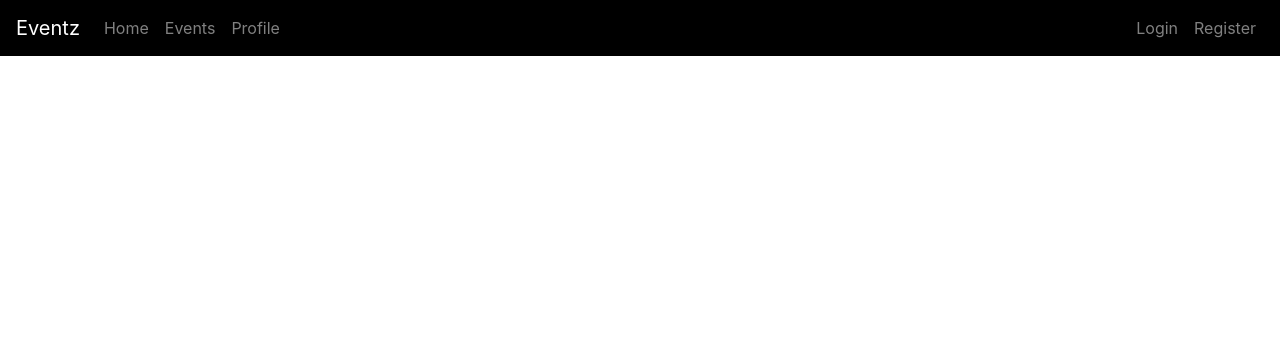
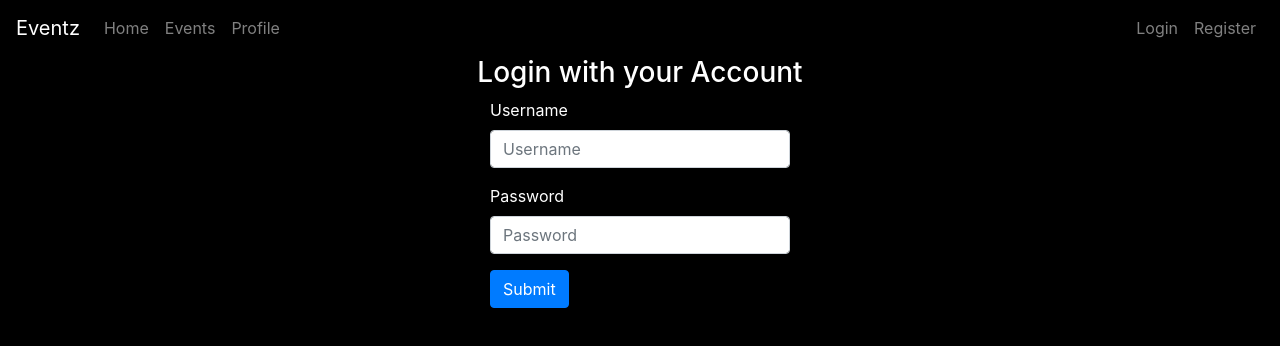
Before and after one commit to petrixro/eventz-frontend, a React (Create React App) app: page /login in a window 1280 px wide. Shown: the top 346 px of the page. Built offline with nearby package versions, Linux system fonts and the light colour scheme.

Commit message:
user register and login components

```diff
--- a/src/App.js
+++ b/src/App.js
@@ -4,8 +4,9 @@ import "bootstrap/dist/css/bootstrap.min.css";
 import Home from "./components/Home";
 import Events from "./components/Events";
 import UserPage from "./components/UserPage";
-import NavbarComponent from "./components/navigation/Navbar";
+import NavbarComponent from "./components/Navbar";
 import RegisterPage from "./components/Register";
+import LoginPage from "./components/Login";
 
 function App() {
   return (
@@ -17,6 +18,7 @@ function App() {
           <Route path="/events" exact component={Events} />
           <Route path="/profile" exact component={UserPage} />
           <Route path="/register" exact component={RegisterPage} />
+          <Route path="/login" exact component={LoginPage} />
         </Switch>
       </Router>
     </div>
--- /dev/null
+++ b/src/components/Login.js
@@ -0,0 +1,99 @@
+import React, { useState } from "react";
+import { Container, Form, Row, Button, Alert } from "react-bootstrap";
+import AuthService from "..//services/AuthService";
+
+const LoginPage = (props) => {
+  const [username, setUsername] = useState("");
+  const [password, setPassword] = useState("");
+  const [message, setMessage] = useState("");
+
+  async function handleLogin(event) {
+    event.preventDefault();
+    try {
+      await AuthService.loginUser(username, password);
+      props.history.push({
+        pathname: "/",
+      });
+      window.location.reload();
+      console.log(localStorage.getItem("user"));
+    } catch (e) {
+      if (e !== undefined) {
+        setMessage(
+          "Error: Email or password are wrong or account is not active."
+        );
+      }
+    }
+  }
+
+  function handleChange(event) {
+    event.preventDefault();
+    const { name, value } = event.target;
+
+    switch (name) {
+      case "username":
+        setUsername(value);
+        break;
+      case "password":
+        setPassword(value);
+        break;
+      default:
+        break;
+    }
+  }
+  return (
+    <Container
+      fluid
+      style={{
+        backgroundColor: "black",
+        color: "white",
+        textAlign: "center",
+        height: "800px",
+      }}
+    >
+      <h3>Login with your Account</h3>
+      <Row className="justify-content-center">
+        <Form
+          className="register-form"
+          style={{ width: "300px", textAlign: "left" }}
+          onSubmit={handleLogin}
+        >
+          <Form.Group>
+            <Form.Label>Username</Form.Label>
+            <Form.Control
+              name="username"
+              type="text"
+              placeholder="Username"
+              minLength="3"
+              maxLength="20"
+              value={username}
+              onChange={handleChange}
+            />
+          </Form.Group>
+          <Form.Group>
+            <Form.Label>Password</Form.Label>
+            <Form.Control
+              type="password"
+              name="password"
+              placeholder="Password"
+              minLength="3"
+              maxLength="20"
+              value={password}
+              onChange={handleChange}
+            />
+          </Form.Group>
+          {props.location.state !== undefined && (
+            <Alert variant="success">{props.location.state}</Alert>
+          )}
+          {message.length > 0 && message !== undefined && (
+            <Alert variant="danger">{message}</Alert>
+          )}
+          <Button variant="primary" type="submit">
+            Submit
+          </Button>
+        </Form>
+      </Row>
+    </Container>
+  );
+};
+
+export default LoginPage;
--- /dev/null
+++ b/src/components/Navbar.js
@@ -0,0 +1,58 @@
+import React, { useState, useEffect } from "react";
+import Navbar from "react-bootstrap/Navbar";
+import Nav from "react-bootstrap/Nav";
+import AuthService from "..//services/AuthService";
+
+const NavbarComponent = () => {
+  const [state, setState] = useState({
+    showModeratorBoard: false,
+    showAdminBoard: false,
+    currentUser: undefined,
+  });
+
+  useEffect(() => {
+    const user = AuthService.getCurrentUser();
+
+    if (user) {
+      setState({
+        currentUser: user,
+      });
+    }
+  }, []);
+
+  const logOut = () => {
+    AuthService.logout();
+  };
+  return (
+    <Navbar collapseOnSelect expand="lg" variant="dark">
+      <Navbar.Brand href="#home">Eventz</Navbar.Brand>
+      <Navbar.Toggle aria-controls="responsive-navbar-nav" />
+      <Navbar.Collapse id="responsive-navbar-nav">
+        <Nav className="mr-auto">
+          <Nav.Link href="/">Home</Nav.Link>
+          <Nav.Link href="/events">Events</Nav.Link>
+          <Nav.Link href="/profile">Profile</Nav.Link>
+        </Nav>
+        <Nav>
+          {state.currentUser ? (
+            <Nav>
+              <Nav.Link href="/myprofile">
+                {state.currentUser.username}
+              </Nav.Link>
+              <Nav.Link href="/login" onClick={logOut}>
+                Logout
+              </Nav.Link>
+            </Nav>
+          ) : (
+            <Nav>
+              <Nav.Link href="/login">Login</Nav.Link>
+              <Nav.Link href="/register">Register</Nav.Link>
+            </Nav>
+          )}
+        </Nav>
+      </Navbar.Collapse>
+    </Navbar>
+  );
+};
+
+export default NavbarComponent;
--- a/src/components/Register.js
+++ b/src/components/Register.js
@@ -1,28 +1,72 @@
 import React, { useState } from "react";
-import { Container, Form, Row, Button } from "react-bootstrap";
-import AuthService from "../services/AuthService";
-import axios from "axios";
+import { Container, Form, Row, Button, Alert } from "react-bootstrap";
+import { useHistory } from "react-router-dom";
+import AuthService from "..//services/AuthService";
 
-const API_URL = "http://localhost:8080/api/v1/auth/";
-
-const RegisterPage = () => {
+const RegisterPage = (props) => {
   const [username, setUsername] = useState("");
+  const [message, setMessage] = useState("");
   const [password, setPassword] = useState("");
   const [verpassword, setverPassword] = useState("");
   const [email, setEmail] = useState("");
   const [role, setRole] = useState("USER");
+  const [usernameError, setUsernameError] = useState("");
+  const [passwordError, setpasswordError] = useState("");
+  const [verpasswordError, setverpasswordError] = useState("");
+  const [emailError, setEmailError] = useState("");
+  const validEmailRegex = RegExp(
+    /^(([^<>()\[\]\.,;:\s@\"]+(\.[^<>()\[\]\.,;:\s@\"]+)*)|(\".+\"))@(([^<>()[\]\.,;:\s@\"]+\.)+[^<>()[\]\.,;:\s@\"]{2,})$/i
+  );
 
-  function registerUser(username, email, password, role) {
-    return axios.post(API_URL + "signup", {
-      username,
-      email,
-      password,
-      role,
-    });
+  function handleChange(event) {
+    event.preventDefault();
+    const { name, value } = event.target;
+
+    switch (name) {
+      case "username":
+        setUsername(value);
+        setUsernameError(
+          value.length < 5 || value.length > 20
+            ? "Full Name must be 5 characters long!"
+            : ""
+        );
+        break;
+      case "email":
+        setEmail(value);
+        setEmailError(validEmailRegex.test(value) ? "" : "Email is not valid!");
+        break;
+      case "password":
+        setPassword(value);
+        setpasswordError(
+          value.length < 8 ? "Password must be 8 characters long!" : ""
+        );
+        break;
+      case "passwordconfirm":
+        setverPassword(value);
+        setverpasswordError(
+          password !== value ? "Passwords must be the same!" : ""
+        );
+        break;
+      default:
+        break;
+    }
   }
 
-  function handleRegister() {
-    registerUser(username, email, password, role);
+  async function handleRegister(event) {
+    event.preventDefault();
+
+    try {
+      await AuthService.registerUser(username, email, password, role);
+
+      props.history.push({
+        pathname: "/login",
+        state: "Account created! Please activate it before login!",
+      });
+    } catch (e) {
+      if (e !== undefined) {
+        setMessage(e.response.data);
+      }
+    }
   }
 
   return (
@@ -51,8 +95,13 @@ const RegisterPage = () => {
               minLength="3"
               maxLength="20"
               value={username}
-              onChange={(e) => setUsername(e.target.value)}
+              onChange={handleChange}
             />
+            {usernameError.length > 0 && (
+              <small>
+                <p>{usernameError}</p>
+              </small>
+            )}
           </Form.Group>
           <Form.Group>
             <Form.Label>Email address</Form.Label>
@@ -60,11 +109,14 @@ const RegisterPage = () => {
               name="email"
               type="email"
               placeholder="Enter email"
-              minLength="3"
-              maxLength="20"
               value={email}
-              onChange={(e) => setEmail(e.target.value)}
+              onChange={handleChange}
             />
+            {emailError.length > 0 && (
+              <small>
+                <p>{emailError}</p>
+              </small>
+            )}
           </Form.Group>
           <Form.Group>
             <Form.Label>Password</Form.Label>
@@ -75,8 +127,13 @@ const RegisterPage = () => {
               minLength="3"
               maxLength="20"
               value={password}
-              onChange={(e) => setPassword(e.target.value)}
+              onChange={handleChange}
             />
+            {passwordError.length > 0 && (
+              <small>
+                <p>{passwordError}</p>
+              </small>
+            )}
           </Form.Group>
           <Form.Group>
             <Form.Label>Password Confirmation</Form.Label>
@@ -87,8 +144,13 @@ const RegisterPage = () => {
               minLength="3"
               maxLength="20"
               value={verpassword}
-              onChange={(e) => setverPassword(e.target.value)}
+              onChange={handleChange}
             />
+            {verpasswordError.length > 0 && (
+              <small>
+                <p>{verpasswordError}</p>
+              </small>
+            )}
           </Form.Group>
           <Form.Group>
             <Form.Label>I am:</Form.Label>
@@ -101,7 +163,13 @@ const RegisterPage = () => {
               <option>USER</option>
               <option>COMPANY</option>
             </Form.Control>
+            {message.length > 0 && message !== undefined && (
+              <small>
+                <p>{message}</p>
+              </small>
+            )}
           </Form.Group>
+
           <Button variant="primary" type="submit">
             Submit
           </Button>
--- a/src/components/navigation/Navbar.js
+++ /dev/null
@@ -1,25 +0,0 @@
-import React from "react";
-import Navbar from "react-bootstrap/Navbar";
-import Nav from "react-bootstrap/Nav";
-
-const NavbarComponent = () => {
-  return (
-    <Navbar collapseOnSelect expand="lg" variant="dark">
-      <Navbar.Brand href="#home">Eventz</Navbar.Brand>
-      <Navbar.Toggle aria-controls="responsive-navbar-nav" />
-      <Navbar.Collapse id="responsive-navbar-nav">
-        <Nav className="mr-auto">
-          <Nav.Link href="/">Home</Nav.Link>
-          <Nav.Link href="/events">Events</Nav.Link>
-          <Nav.Link href="/profile">Profile</Nav.Link>
-        </Nav>
-        <Nav>
-          <Nav.Link href="/login">Login</Nav.Link>
-          <Nav.Link href="/register">Register</Nav.Link>
-        </Nav>
-      </Navbar.Collapse>
-    </Navbar>
-  );
-};
-
-export default NavbarComponent;
--- a/src/services/AuthService.js
+++ b/src/services/AuthService.js
@@ -3,15 +3,35 @@ import axios from "axios";
 
 const API_URL = "http://localhost:8080/api/v1/auth/";
 
-const AuthService = () => {
-  function registerUser(username, email, password, role) {
-    return axios.post(API_URL + "signup", {
+class AuthService extends React.Component {
+  async registerUser(username, email, password, role) {
+    await axios.post(API_URL + "signup", {
       username: username,
       email: email,
       password: password,
       role: role,
     });
   }
-};
 
-export default AuthService;
+  async loginUser(username, password) {
+    await axios
+      .post(API_URL + "signin", {
+        username: username,
+        password: password,
+      })
+      .then((response) => {
+        if (response.data.token) {
+          localStorage.setItem("user", JSON.stringify(response.data));
+        }
+      });
+  }
+
+  logout() {
+    localStorage.removeItem("user");
+  }
+
+  getCurrentUser() {
+    return JSON.parse(localStorage.getItem("user"));
+  }
+}
+export default new AuthService();
```
